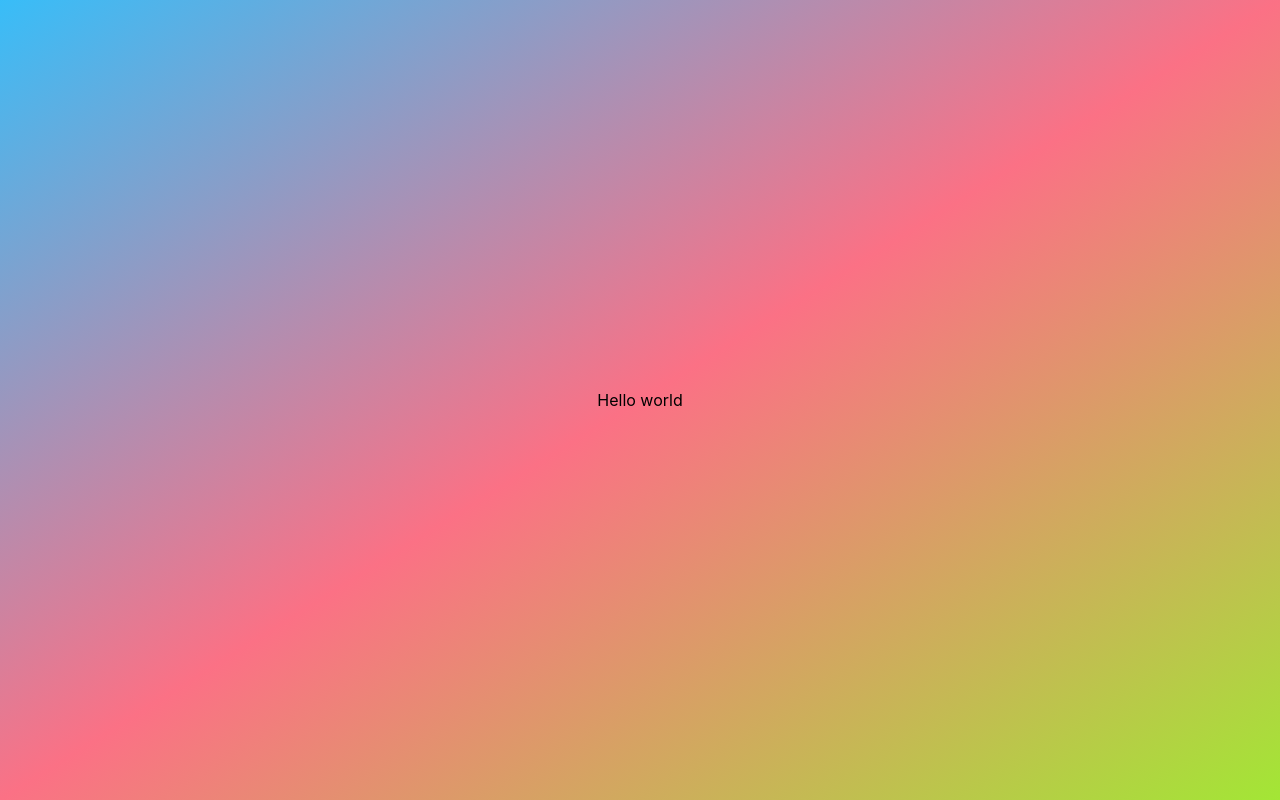
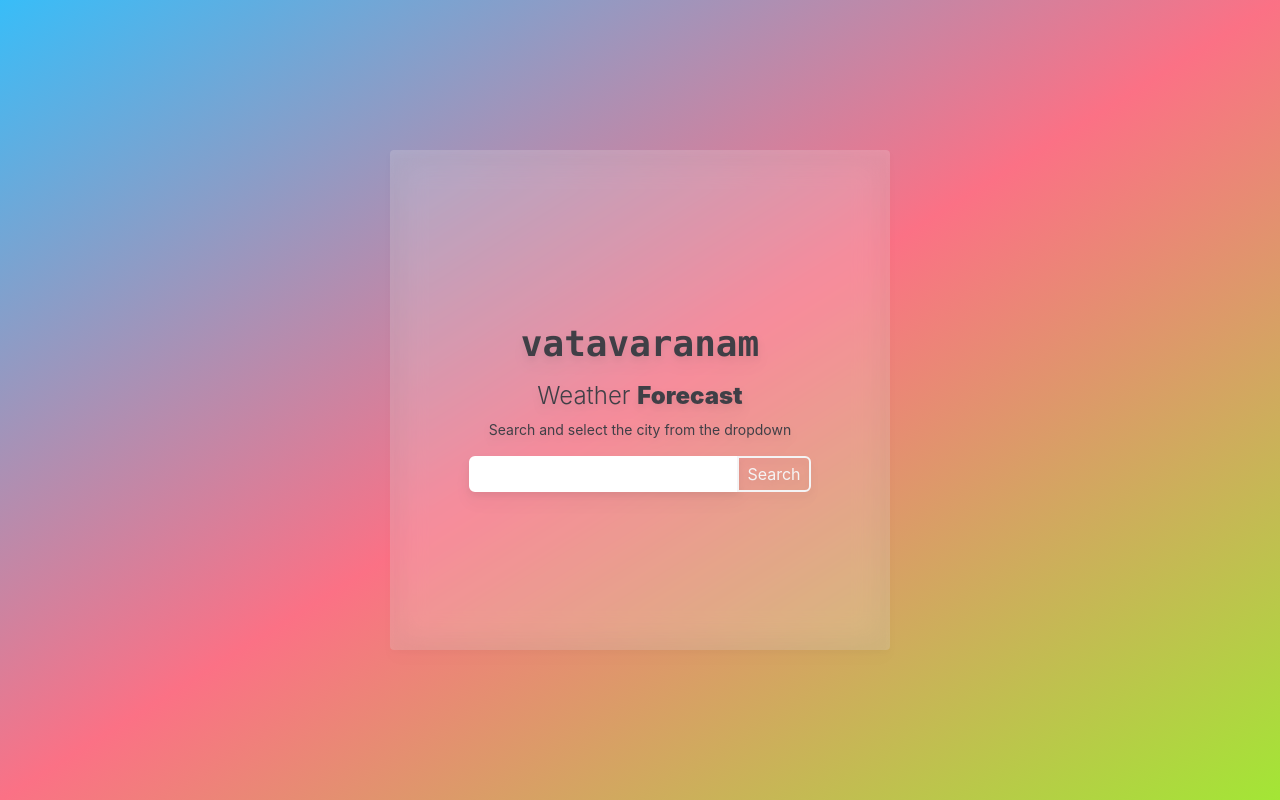
Before and after one commit to yogesh-ch-ss/Vatavaranam, a React (Create React App) app in the folder frontend/: page / in a window 1280 px wide. Built offline with nearby package versions, Linux system fonts and the light colour scheme.

Commit message:
Search UI

```diff
--- a/frontend/public/index.html
+++ b/frontend/public/index.html
@@ -6,7 +6,7 @@
   <link rel="icon" href="%PUBLIC_URL%/favicon.png" />
   <meta name="viewport" content="width=device-width, initial-scale=1" />
 
-  <title>Vatavaranam - Live Weather App</title>
+  <title>Vatavaranam - Weather Forecast App</title>
 </head>
 
 <body>
--- a/frontend/src/App.tsx
+++ b/frontend/src/App.tsx
@@ -1,7 +1,39 @@
-const App = () => {
+import { ChangeEvent, useState } from 'react'
+
+const App = (): JSX.Element => {
+  const [term, setTerm] = useState<string>('')
+
+  const onInputChange = (e: ChangeEvent<HTMLInputElement>) => {
+    setTerm(e.target.value)
+  }
+
+  // https://api.openweathermap.org/data/3.0/onecall?lat={lat}&lon={lon}&exclude={part}&appid={API key}
+
   return (
     <main className="flex justify-center items-center bg-gradient-to-br from-sky-400 via-rose-400 to-lime-400 h-[100vh] w-full">
-      Hello world
+      <section className="w-full md:max-w-[500px] p-4 flex flex-col text-center items-center justify-center md:px-10-lg:p-24 h-full lg:h-[500px] bg-white bg-opacity-20 backdrop-blur-lg drop-shadow-lg rounded text-zinc-700">
+        <h1 className="text-4xl font-semibold font-mono px-4 py-4">
+          vatavaranam
+        </h1>
+        <h2 className="text-2xl font-light">
+          Weather <span className="font-black">Forecast</span>
+        </h2>
+        <p className="text-sm mt-2">
+          Search and select the city from the dropdown
+        </p>
+
+        <div className="flex mt-10 md:mt-4">
+          <input
+            type="text"
+            value={term}
+            className="px-2 py-1 rounded-l-md border-2 border-white "
+            onChange={onInputChange}
+          />
+          <button className="rounded-r-md border-2 border-zinc-100 hover:border-zinc-500 hover:text-zinc-500 text-zinc-100 px-2 py cursor-pointer">
+            Search
+          </button>
+        </div>
+      </section>
     </main>
   )
 }
```
Also changed, not shown: 1 other file (tests, documents, lock files or other folders).
